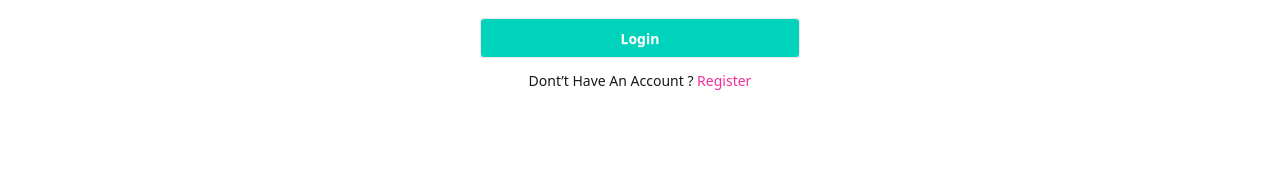
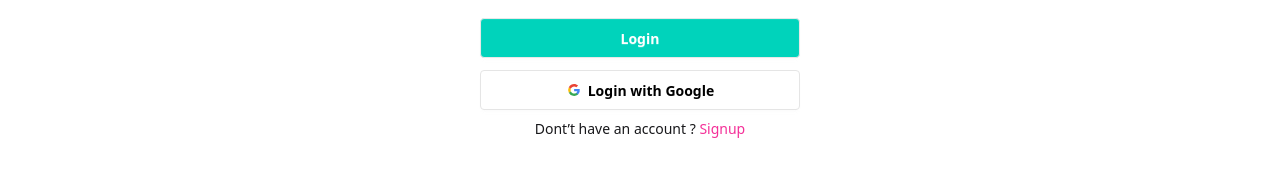
Before and after one commit to shihabsumon585/Pet-Care-in-Winter, a React (Vite) app: page /login in a window 1280 px wide. Shown: the part 390-559 px from the top of the page. Built offline with nearby package versions, Linux system fonts and the light colour scheme; no server answers.

Commit message:
Authencation with google

```diff
--- a/src/components/Login.jsx
+++ b/src/components/Login.jsx
@@ -4,29 +4,28 @@ import { AuthContext } from '../provider/AuthProvider';
 
 
 const Login = () => {
-
     const { userLogin, setUser } = useContext(AuthContext);
     const location = useLocation();
-    // console.log("login pages", location);
     const navigate = useNavigate();
-    // console.log("login navigate", navigate);
 
     const handleLogIn = (e) => {
         e.preventDefault();
 
         const email = e.target.email.value;
         const password = e.target.password.value;
-        // console.log(email, password);
+
 
         userLogin(email, password)
             .then((result) => {
-                // console.log(result);
                 setUser(result.user);
                 navigate(`${location.state ? location.state : "/"}`);
             })
             .catch(error => {
                 console.log(error);
             })
+    }
+    const handlLoginWithGoggle = () => {
+
     }
     return (
         <div className="card-body bg-white flex justify-center items-center w-fit mx-auto mt-10 p-10 rounded-xl">
@@ -44,7 +43,14 @@ const Login = () => {
                     <button type='submit' className="btn bg-accent text-base-100 mt-4">Login</button>
                 </fieldset>
             </form>
-            <p>Dont’t Have An Account ? <Link className='text-secondary' to={"/register"}>Register</Link></p>
+
+                {/* Google */}
+                <button onClick={handlLoginWithGoggle} className="btn bg-white text-black border-[#e5e5e5] w-full">
+                    <svg aria-label="Google logo" width="16" height="16" xmlns="http://www.w3.org/2000/svg" viewBox="0 0 512 512"><g><path d="m0 0H512V512H0" fill="#fff"></path><path fill="#34a853" d="M153 292c30 82 118 95 171 60h62v48A192 192 0 0190 341"></path><path fill="#4285f4" d="m386 400a140 175 0 0053-179H260v74h102q-7 37-38 57"></path><path fill="#fbbc02" d="m90 341a208 200 0 010-171l63 49q-12 37 0 73"></path><path fill="#ea4335" d="m153 219c22-69 116-109 179-50l55-54c-78-75-230-72-297 55"></path></g></svg>
+                    Login with Google
+                </button>
+
+            <p>Dont’t have an account ? <Link className='text-secondary' to={"/register"}>Signup</Link></p>
         </div>
     );
 };
--- a/src/provider/AuthProvider.jsx
+++ b/src/provider/AuthProvider.jsx
@@ -1,9 +1,10 @@
 import React, { createContext, useEffect, useState } from 'react';
 import { auth } from '../firebase/firebase.config';
-import { createUserWithEmailAndPassword, onAuthStateChanged, signInWithEmailAndPassword, signOut, updateProfile } from 'firebase/auth';
+import { createUserWithEmailAndPassword, GoogleAuthProvider, onAuthStateChanged, signInWithEmailAndPassword, signInWithPopup, signOut, updateProfile } from 'firebase/auth';
 
 
 export const AuthContext = createContext();
+const googleProvider = new GoogleAuthProvider;
 
 const AuthProvider = ({children}) => {
 
@@ -39,11 +40,15 @@ const AuthProvider = ({children}) => {
     const updateUser = (profileInfo) => {
         return updateProfile(auth.currentUser, profileInfo);
     }
+    const signInWithGoogle = () => {
+        return signInWithPopup(auth, googleProvider);
+    }
 
     const AuthValue = {
         createUser,
         userLogin,
         logOut,
+        signInWithGoogle,
         updateUser,
         user,
         setUser,
--- /dev/null
+++ b/src/provider/PrivateRoutes.jsx
@@ -0,0 +1,19 @@
+import React, { useContext } from 'react';
+import { Navigate, useLocation } from 'react-router';
+import { AuthContext } from './AuthProvider';
+// import { Loading } from '../components/Loading.jsx';
+
+const PrivateRoutes = ({ children }) => {
+    const location = useLocation();
+    const { user, loading } = useContext(AuthContext);
+    if (loading) {
+        return <Loading></Loading>
+    }
+    if (user?.email) {
+        return children;
+    }
+
+    return <Navigate state={location.pathname} to={"/login"}></Navigate>;
+};
+
+export default PrivateRoutes;
--- a/src/routes/router.jsx
+++ b/src/routes/router.jsx
@@ -6,6 +6,7 @@ import My_Profile from "../components/My_Profile";
 import ViewDetails from "../components/ViewDetails";
 import Login from "../components/Login";
 import Register from "../components/Register";
+import PrivateRoutes from "../provider/PrivateRoutes";
 
 const router = createBrowserRouter([
     {
@@ -26,7 +27,7 @@ const router = createBrowserRouter([
             },
             {
                 path: "/view-details",
-                element: <ViewDetails></ViewDetails>
+                element: <PrivateRoutes><ViewDetails></ViewDetails></PrivateRoutes>
             },
             {
                 path: "/login",
```
Also changed, not shown: src/components/Loading.jsx (+1 -8 lines).
